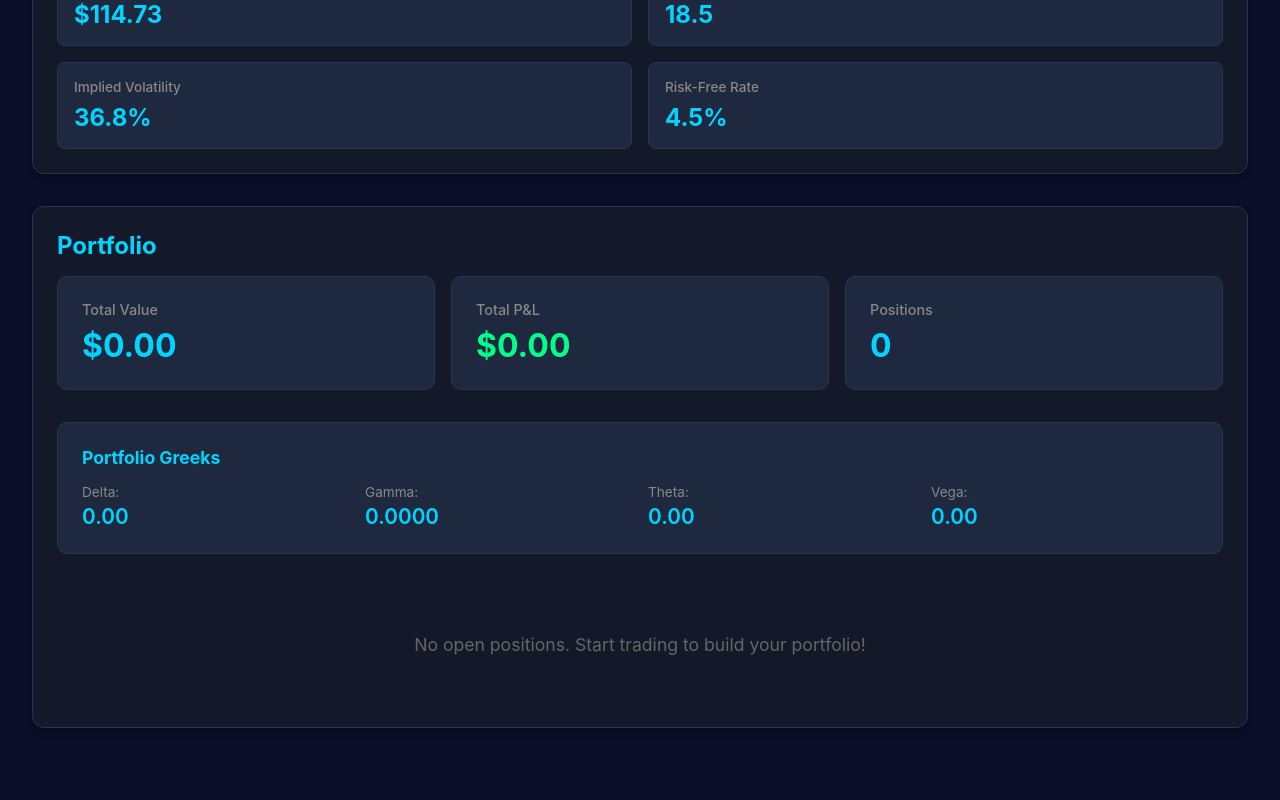
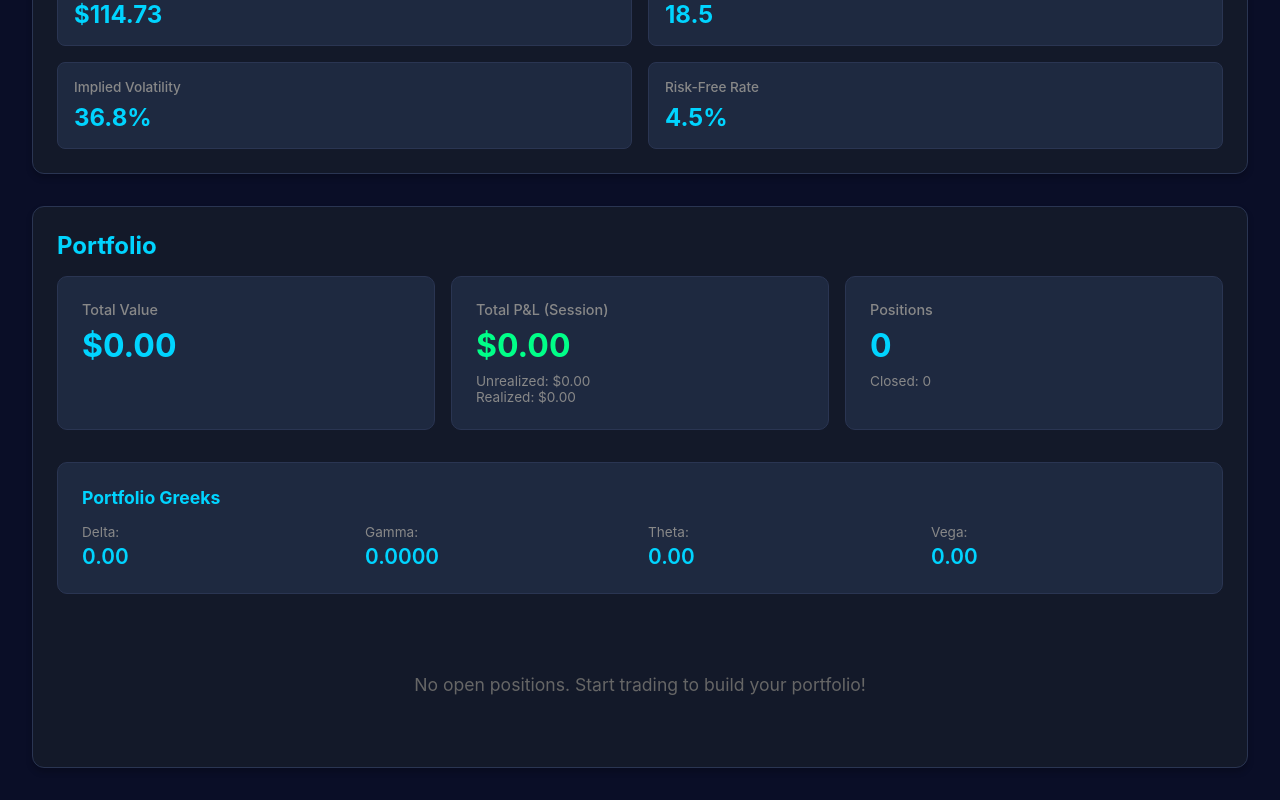
Before and after one commit to iliutaadrian/options_trading_simulator, a React (Vite) app: page / in a window 1280 px wide. Shown: the part 1975-2775 px from the top of the page. Before the commit the page ends 2735 px from the top, so only its background shows below. Built offline with nearby package versions, Linux system fonts and the light colour scheme.

Commit message:
feat: portofolio p&l

```diff
--- a/src/App.jsx
+++ b/src/App.jsx
@@ -5,6 +5,7 @@ import OptionsChain from './components/OptionsChain';
 import Portfolio from './components/Portfolio';
 import { generateHistoricalData, generateStrikePrices, generateExpirationDates } from './utils/dataGenerator';
 import { addIndicatorsToData } from './utils/technicalIndicators';
+import { calculateOptionPnL } from './utils/blackScholes';
 
 function App() {
   // Stock and date settings - Data from 2019 to 2025
@@ -84,10 +85,12 @@ function App() {
     setSelectedExpiration(thirtyDayExp?.date);
 
     setPositions([]); // Clear positions when switching stocks
+    setClosedPositions([]); // Clear closed positions history
   };
 
   // Trading state
   const [positions, setPositions] = useState([]);
+  const [closedPositions, setClosedPositions] = useState([]);
   const [tradeModalData, setTradeModalData] = useState(null);
 
   // Playback control
@@ -114,6 +117,38 @@ function App() {
       }
     };
   }, [isPlaying, playbackSpeed, priceData.length]);
+
+  // Auto-expire positions that reach expiration date
+  useEffect(() => {
+    if (positions.length === 0) return;
+
+    const currentDateObj = new Date(currentDate);
+
+    // Check each position for expiration
+    positions.forEach((position, index) => {
+      const expiryDate = new Date(position.expiration);
+
+      // If current date is on or after expiration, auto-close position
+      if (currentDateObj >= expiryDate) {
+        // Use setTimeout to avoid state update during render
+        setTimeout(() => handleClosePosition(index), 0);
+      }
+    });
+  }, [currentDate, positions.length]);
+
+  // Keyboard shortcut: Space to play/pause
+  useEffect(() => {
+    const handleKeyPress = (e) => {
+      // Only trigger if space is pressed and not in an input field
+      if (e.code === 'Space' && e.target.tagName !== 'INPUT' && e.target.tagName !== 'TEXTAREA') {
+        e.preventDefault();
+        setIsPlaying(prev => !prev);
+      }
+    };
+
+    window.addEventListener('keydown', handleKeyPress);
+    return () => window.removeEventListener('keydown', handleKeyPress);
+  }, []);
 
   const handlePlay = () => setIsPlaying(true);
   const handlePause = () => setIsPlaying(false);
@@ -172,6 +207,29 @@ function App() {
   };
 
   const handleClosePosition = (index) => {
+    const positionToClose = positions[index];
+    if (!positionToClose) return;
+
+    // Calculate final P&L at closing
+    const expiryDate = new Date(positionToClose.expiration);
+    const currentDateObj = new Date(currentDate);
+    const daysToExpiry = Math.max(0, Math.floor((expiryDate - currentDateObj) / (1000 * 60 * 60 * 24)));
+
+    const metrics = calculateOptionPnL(
+      { ...positionToClose, daysToExpiry, volatility: currentIV },
+      currentPrice,
+      currentDate
+    );
+
+    // Store closed position with realized P&L
+    const closedPosition = {
+      ...positionToClose,
+      closedDate: currentDate,
+      closedPrice: metrics.currentPrice,
+      realizedPnL: metrics.pnl
+    };
+
+    setClosedPositions(prev => [...prev, closedPosition]);
     setPositions(prev => prev.filter((_, i) => i !== index));
   };
 
@@ -232,6 +290,7 @@ function App() {
         currentDate={currentDate}
         currentIV={currentIV}
         onClosePosition={handleClosePosition}
+        closedPositions={closedPositions}
       />
 
       {/* Trade Modal */}
--- a/src/components/Portfolio.jsx
+++ b/src/components/Portfolio.jsx
@@ -1,7 +1,7 @@
 import React from 'react';
 import { calculateOptionPnL } from '../utils/blackScholes';
 
-const Portfolio = ({ positions, currentPrice, currentDate, currentIV, onClosePosition }) => {
+const Portfolio = ({ positions, currentPrice, currentDate, currentIV, onClosePosition, closedPositions = [] }) => {
   // Calculate current values and P&L for all positions
   const positionMetrics = positions.map((position, index) => {
     const expiryDate = new Date(position.expiration);
@@ -23,9 +23,13 @@ const Portfolio = ({ positions, currentPrice, currentDate, currentIV, onClosePos
     };
   });
 
+  // Calculate realized P&L from closed positions
+  const realizedPnL = closedPositions.reduce((sum, p) => sum + p.realizedPnL, 0);
+
   // Calculate portfolio totals
   const totalValue = positionMetrics.reduce((sum, p) => sum + p.currentValue, 0);
-  const totalPnL = positionMetrics.reduce((sum, p) => sum + p.pnl, 0);
+  const unrealizedPnL = positionMetrics.reduce((sum, p) => sum + p.pnl, 0);
+  const totalPnL = unrealizedPnL + realizedPnL;
   const totalInvested = positionMetrics.reduce((sum, p) =>
     sum + (p.entryPrice * p.contracts * 100), 0
   );
@@ -51,19 +55,21 @@ const Portfolio = ({ positions, currentPrice, currentDate, currentIV, onClosePos
           <p className="big-number">${totalValue.toFixed(2)}</p>
         </div>
         <div className="summary-card">
-          <h4>Total P&L</h4>
+          <h4>Total P&L (Session)</h4>
           <p className={`big-number ${totalPnL >= 0 ? 'profit' : 'loss'}`}>
             ${totalPnL.toFixed(2)}
-            {totalInvested > 0 && (
-              <span className="pnl-percent">
-                ({((totalPnL / totalInvested) * 100).toFixed(2)}%)
-              </span>
-            )}
           </p>
+          <div style={{ fontSize: '0.85rem', marginTop: '0.5rem', color: '#888' }}>
+            <div>Unrealized: ${unrealizedPnL.toFixed(2)}</div>
+            <div>Realized: ${realizedPnL.toFixed(2)}</div>
+          </div>
         </div>
         <div className="summary-card">
           <h4>Positions</h4>
           <p className="big-number">{positions.length}</p>
+          <div style={{ fontSize: '0.85rem', marginTop: '0.5rem', color: '#888' }}>
+            Closed: {closedPositions.length}
+          </div>
         </div>
       </div>
 
```
